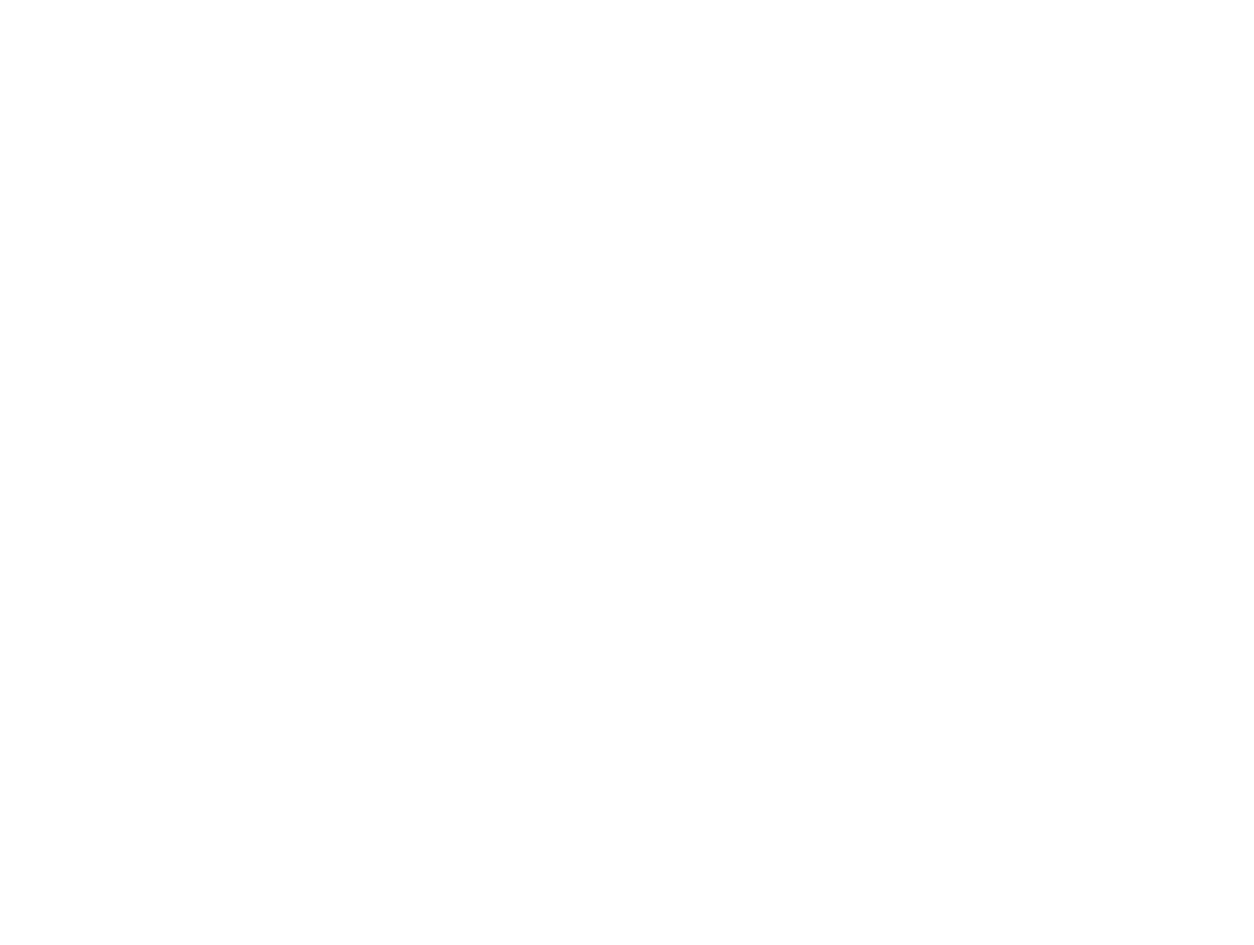
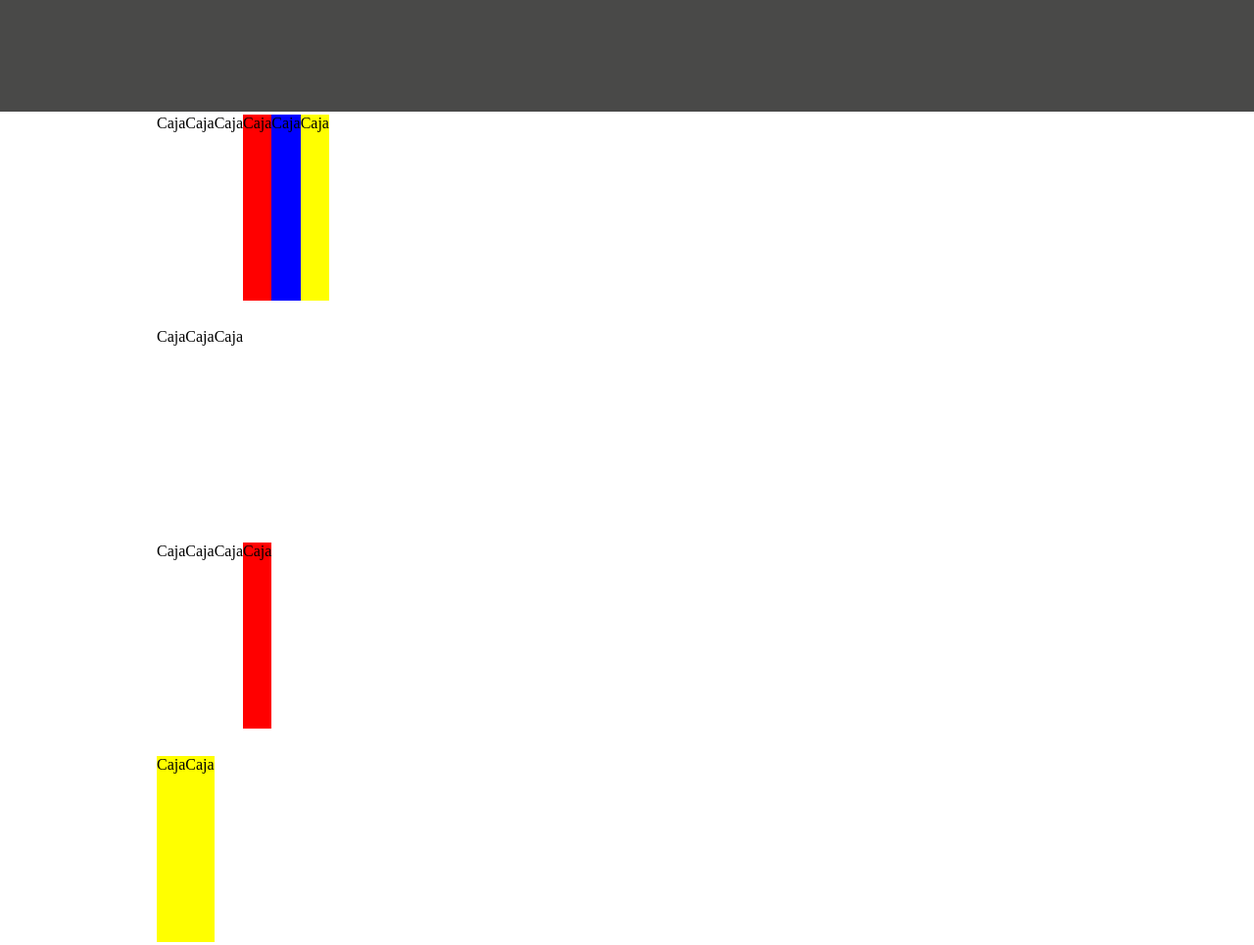
Before and after one commit to mbolanosc/Tarea-3-Tec-avanzadas, a plain HTML site: page index.html in a window 1280 px wide. Shown: the whole page at 98% size. Before the commit the page ends 800 px from the top, so only its background shows below. Drawn offline with nearby package versions, Linux system fonts and the light colour scheme; files that its build step writes are made by us from their sources.

Commit message:
essencial layout

```diff
--- a/index.html
+++ b/index.html
@@ -10,37 +10,33 @@
 <body>
   <div class="header"></div>
 	<div class="wrapper">
-	  <div class="first-container container row">
-	    <div class="box"></div>
-	    <div class="box"></div>
-	    <div class="box"></div>
-	    <div class="box"></div>
-	    <div class="box"></div>
+    <div class="first-container container row">
+      <div id="col-one" class="box1">Caja</div>
+      <div id="col-one" class="box2">Caja</div>
+      <div id="col-one" class="box3">Caja</div>
+      <div id="col-one" class="box4" style="background-color:red;">Caja</div>
+      <div id="col-one" class="box5" style="background-color:blue;">Caja</div>
+      <div id="col-one" class="box6" style="background-color:yellow;">Caja</div>
+    </div>
 
-	  </div>
-	  <div class="second-container container row">
-	    <div class="box"></div>
-	    <div class="box"></div>
-	    <div class="box"></div>
+    <div class="second-container container row">
+      <div id="col-two" class="box1">Caja</div>
+      <div id="col-two" class="box2">Caja</div>
+      <div id="col-two" class="box3">Caja</div>
+    </div>
 
-	  </div>
-	  <div class="third-container container row">
-	    <div class="box"></div>
-	    <div class="box"></div>
-	    <div class="box"></div>
-	    <div class="box"></div>
+    <div class="third-container container row">
+      <div id="col-th" class="box1">Caja</div>
+      <div id="col-th" class="box2">Caja</div>
+      <div id="col-th" class="box3">Caja</div>
+      <div id="col-th" class="box4"style="background-color:red;">Caja</div>
+    </div>
 
-	  </div>
-	  <div class="fourth-container container row">
-	    <div class="box">
-	      <div class="inner"></div>
-	    </div>
-	    <div class="box">
-	      <div class="inner"></div>
-	    </div>
+    <div class="fourth-container container row">
+      <div id="col-f" class="box5 solid-border-color-1" style="background-color:yellow;">Caja</div>
+      <div id="col-f" class="box5 solid-border-color-2" style="background-color:yellow;">Caja</div>
+    </div>
+  </div>
 
-	  </div>
-	  <div class="footer"></div>
-	</div>
 </body>
 </html>
--- a/scss/style.scss
+++ b/scss/style.scss
@@ -1,6 +1,61 @@
+* {
+  margin: 0;
+  padding: 0;
+};
+
+body {
+  padding-top: 7.875%;
+  font-size: 100%;
+};
+
+.row:after,
+.row:before {
+  content: '';
+  display: table;
+};
+
+.row:after {
+  clear: both;
+};
+
 /*colores*/
-$color_gravel_approx: #494948;
-$color_flush_orange_approx: #ff8400;
-$color_cape_cod_approx: #3b4044;
-$color_pearl_bush_approx: #e6e1d8;
-$color_white_linen_approx: #f7f2e9;
+$color_gravel: #494948;
+$color_flush_orange: #ff8400;
+$color_cape: #3b4044;
+$color_pearl: #e6e1d8;
+$color_white: #f7f2e9;
+
+/*general*/
+.header {
+    background-color: $color_gravel;
+    height: 7.125em;
+    position: fixed;
+    top: 0;
+    left: 0;
+    right: 0;
+};
+.footer {
+    background-color: $color_gravel;
+    height: 6.1em;
+};
+.wrapper {
+    max-width: 60em;
+    /*960/16*/
+    margin: 0 auto;
+};
+.container {
+    margin-bottom: 0.75em;
+    /*12/16*/
+};
+
+/*all boxes*/
+.box1,
+.box2,
+.box3,
+.box4,
+.box5,
+.box6 {
+    height: 11.9em;
+    margin-top: 1em;
+    float: left;
+};
```
Also changed, not shown: css/style.css (added), 1 other file.
